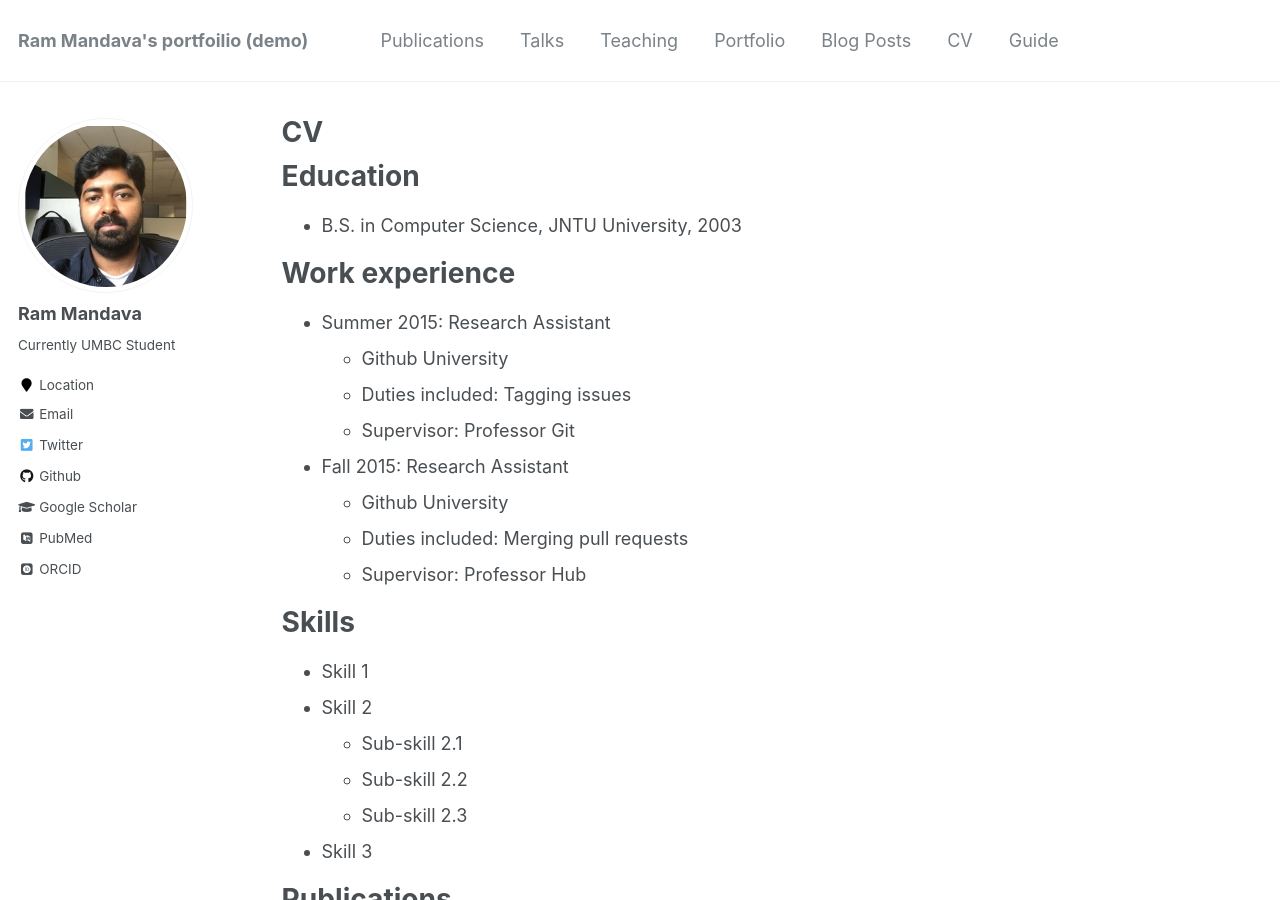
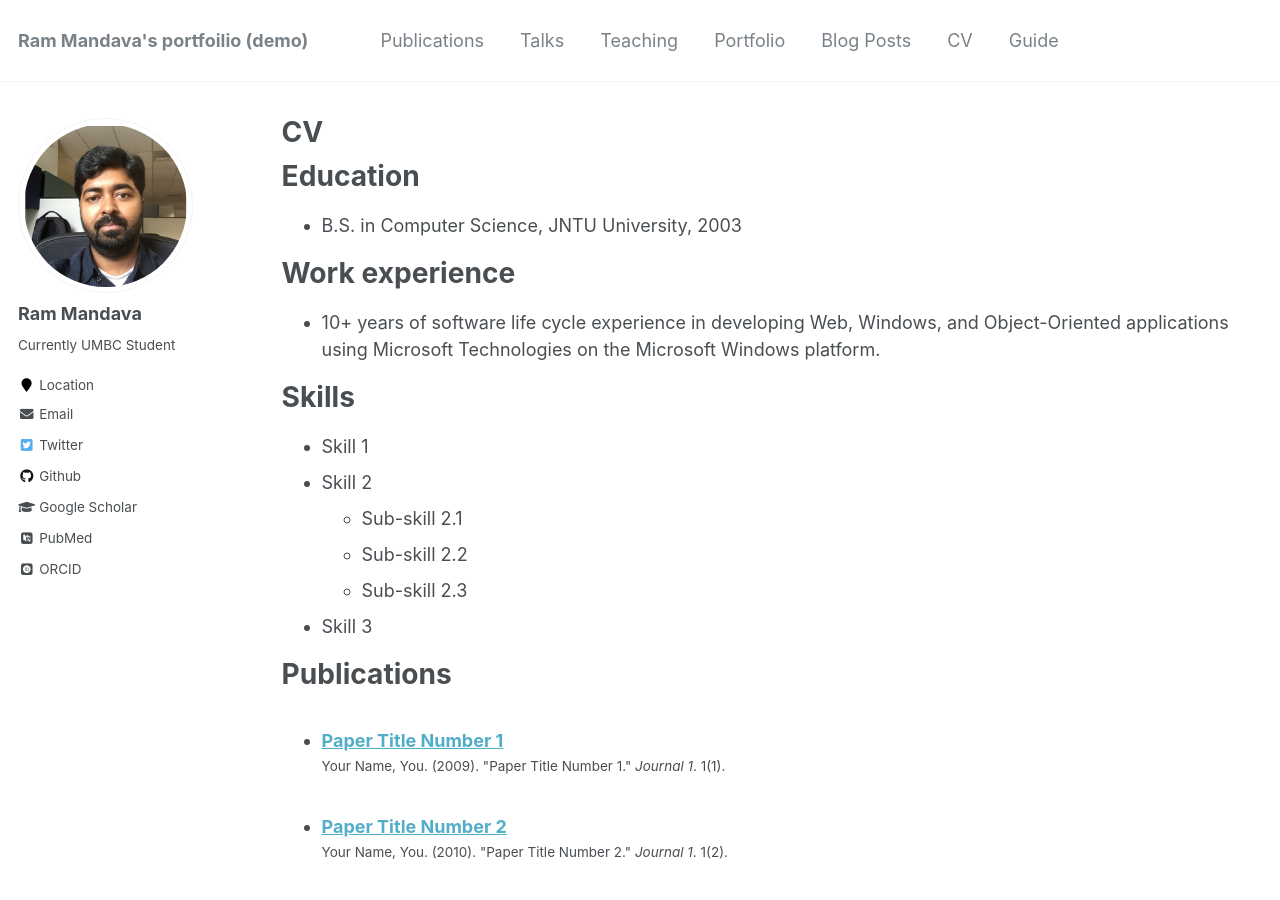
Before and after one commit to mandavaram/mandavaram.github.io, a Jekyll site: the page built from _pages/cv.md, in a window 1280 px wide and 900 px high. Built offline with Jekyll 4.4.1, drawn with Linux system fonts in a browser that asks for light colours; some web fonts are replaced.

Commit message:
Update cv.md

```diff
--- a/_pages/cv.md
+++ b/_pages/cv.md
@@ -15,15 +15,8 @@
 
 Work experience
 ======
-* Summer 2015: Research Assistant
-  * Github University
-  * Duties included: Tagging issues
-  * Supervisor: Professor Git
+* 10+ years of software life cycle experience in developing Web, Windows, and Object-Oriented applications using Microsoft Technologies on the Microsoft Windows   platform.
 
-* Fall 2015: Research Assistant
-  * Github University
-  * Duties included: Merging pull requests
-  * Supervisor: Professor Hub
 
 Skills
 ======
```
